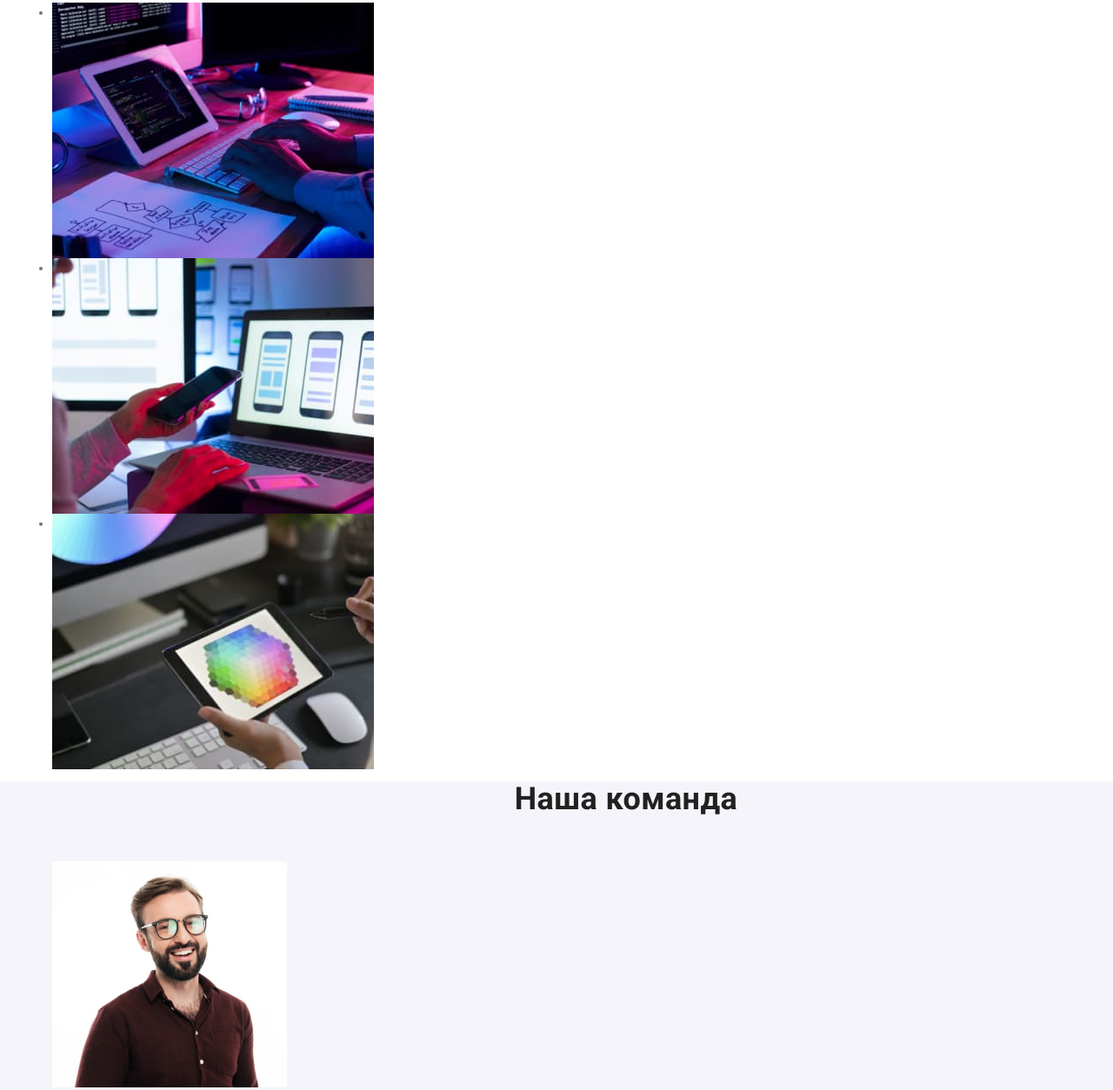
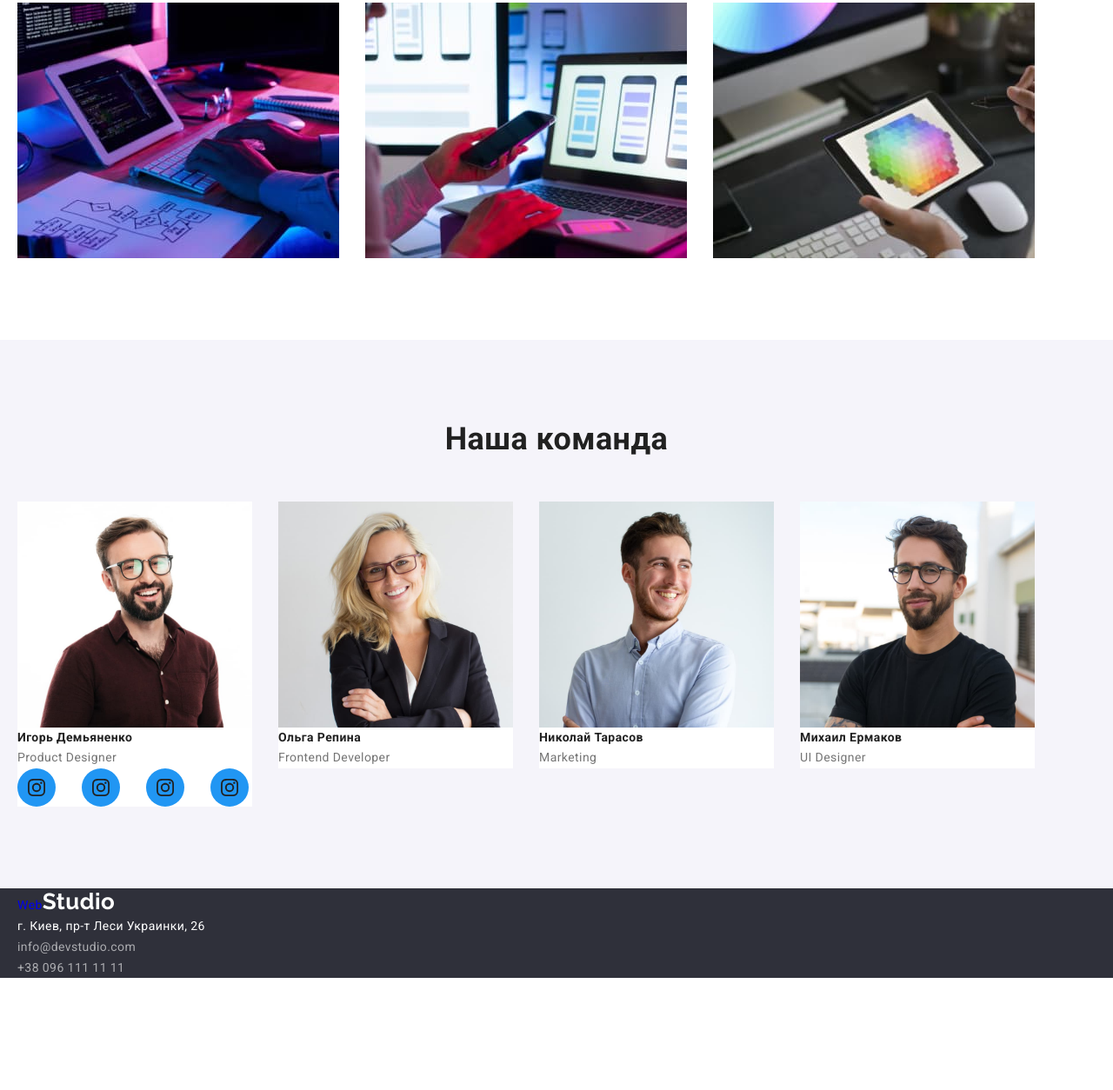
Before and after one commit to denyuneedtoknow/-HW-redo, a plain HTML site: page index.html in a window 1280 px wide. Shown: the part 1212-2466 px from the top of the page at 87% size. After the commit the page ends 2337 px from the top, so only its background shows below. Drawn offline with nearby package versions, Linux system fonts and the light colour scheme.

Commit message:
Дичь какая-то

```diff
--- a/css/styles.css
+++ b/css/styles.css
@@ -7,7 +7,7 @@
   --accent-color: #2196f3;
   --background-color-main: #e5e5e5;
   --background-color-secondary: #f5f4fa;
-  --greed-item: 4;
+  --grid-item: 4;
 }
 
 body {
@@ -20,11 +20,12 @@ body {
   color: var(--common-text-color);
 }
 
-ul.list {
+.list {
   list-style-type: none;
   margin: 0px;
   padding: 0px;
 }
+
 h1,
 h2,
 h3,
@@ -64,7 +65,7 @@ img {
 .grid-item {
   margin-left: 30px;
   margin-top: 30px;
-  flex-basis: calc(100%- (30px * var(--greed-item)) / var(--greed-item));
+  flex-basis: calc(100%- (30px * var(--grid-item)) / var(--grid-item));
 }
 
 /* header styles */
@@ -229,9 +230,7 @@ header {
   margin-top: 0;
   margin-bottom: 10px;
 }
-.advantages-list {
-  display: flex;
-}
+
 .advantages-list-card {
   display: block;
   width: 270px;
@@ -251,27 +250,34 @@ header {
   content: '';
   background-image: url(../images/antenna_1.svg);
   background-size: 70px;
+  margin-bottom: 30px;
 }
 .icon-clock::before {
   content: '';
   background-image: url(../images/clock_1.svg);
   background-size: 70px;
+  margin-bottom: 30px;
 }
 .icon-diagram::before {
   content: '';
   background-image: url(../images/diagram_1.svg);
   background-size: 70px;
+  margin-bottom: 30px;
 }
 .icon-astronaut::before {
   content: '';
   background-image: url(../images/astronaut_1.svg);
   background-size: 70px;
+  margin-bottom: 30px;
 }
 .advantages-paragraph {
   display: block;
 }
 /* Work section styles*/
-
+.work-section-items {
+  --grid-item: 3;
+  margin-bottom: 94px;
+}
 .work-section-header,
 .team-section-header {
   font-weight: 700;
@@ -286,12 +292,31 @@ header {
 
 .team-section {
   background-color: var(--background-color-secondary);
+  padding-top: 94px;
 }
-
+.team-section-items {
+  --grid-item: 4;
+  margin-bottom: 94px;
+}
+.team-list-card {
+  background-color: var(--important-color);
+}
 .teammates-names {
   color: var(--important-text-color);
   margin-top: 0px;
   margin-bottom: 0px;
+}
+.social-icons-link {
+  display: flex;
+  width: 44px;
+  height: 44px;
+  align-items: center;
+  justify-content: center;
+  background-color: var(--accent-color);
+  border-radius: 50%;
+}
+.social-icon {
+  fill: var(--important-text-color);
 }
 /* Portfolio page styles */
 
--- a/index.html
+++ b/index.html
@@ -89,49 +89,79 @@
 
         <section class="work-section container">
             <h2 class="work-section-header">Чем мы занимаемся </h2>
-            <ul>
-                <li><img src="./images/box_1.jpg" alt="Програмист работает на пк" width=370></li>
-                <li><img src="./images/box_2.jpg" alt="веб-дизайнеры разрабатывают интерфейс приложения на смартфон, " width=370></li>
-                <li><img src="./images/box_3.jpg" alt="дизайнер работает над цветовыми решениями на планшете " width=370></li>
+            <ul class="list grid work-section-list">
+                <li class="grid-item work-section-items"><img src="./images/box_1.jpg" alt="Програмист работает на пк" width=370></li>
+                <li class="grid-item work-section-items"><img src="./images/box_2.jpg" alt="веб-дизайнеры разрабатывают интерфейс приложения на смартфон, " width=370></li>
+                <li class="grid-item work-section-items"><img src="./images/box_3.jpg" alt="дизайнер работает над цветовыми решениями на планшете " width=370></li>
             </ul>
         </section>
 
         <!-- Team -->
 
-        <section class="team-section container">
+        <section class="team-section">
             <h2 class="team-section-header">Наша команда</h2>
-            <ul>
-                <li>
-                    <img src="./images/team1.jpg" alt="Фото Продукт-дизайнера" Width=270>
+            <div class="container">
+            <ul class="grid list team-section-list">
+                <li class="grid-item team-section-items">
+                    <div class="team-list-card"><img src="./images/team1.jpg" alt="Фото Продукт-дизайнера" Width=270>
 
                         <h4 class="teammates-names">Игорь Демьяненко</h4>
                         <p class="teammates-position">Product Designer</p>
-
+                        <ul class="list grid social-icons-list">
+                            <li class="grid-item social-icons-set">
+                            <a href="" class="social-icons-link" >
+                                <svg class="social-icon" width=20 height=20>
+                                    <use href="..\images\icons.svg#instagram"></use>
+                                </svg>
+                            </a>
+                        </li>
+                            <li class="grid-item social-icons-set">
+                            <a href="" class="social-icons-link" >
+                                <svg class="social-icon" width=20 height=20>
+                                    <use href="..\images\icons.svg#instagram"></use>
+                                </svg>
+                            </a>
+                        </li>
+                            <li class="grid-item social-icons-set">
+                            <a href="" class="social-icons-link" >
+                                <svg class="social-icon" width=20 height=20>
+                                    <use href="..\images\icons.svg#instagram"></use>
+                                </svg>
+                            </a>
+                        </li>
+                            <li class="grid-item social-icons-set">
+                            <a href="" class="social-icons-link" >
+                                <svg class="social-icon" width=20 height=20>
+                                    <use href="..\images\icons.svg#instagram"></use>
+                                </svg>
+                            </a>
+                        </li>
+                    </div>
 
                 </li>
-                <li>
-                    <img src="./images/team2.jpg" alt="фото фронтэнд-разработчика" Width=270>
+                <li class="grid-item team-section-items">
+                    <div class="team-list-card"><img src="./images/team2.jpg" alt="фото фронтэнд-разработчика" Width=270>
 
                         <h4 class="teammates-names">Ольга Репина</h4>
                         <p class="teammates-position">Frontend Developer</p>
-
+                    </div>
 
                 </li>
-                <li>
-                    <img src="./images/team3.jpg" alt="Фото специалиста по маркетингу" Width=270>
+                <li class="grid-item team-section-items">
+                    <div class="team-list-card"><img src="./images/team3.jpg" alt="Фото специалиста по маркетингу" Width=270>
 
                         <h4 class="teammates-names">Николай Тарасов</h4>
                         <p class="teammates-position">Marketing</p>
-
+                    </div>
                 </li>
-                <li>
-                    <img src="./images/team4.jpg" alt="Фото дизайнера интерфейса" Width=270>
+                <li class="grid-item team-section-items">
+                    <div class="team-list-card"><img src="./images/team4.jpg" alt="Фото дизайнера интерфейса" Width=270>
 
                         <h4 class="teammates-names">Михаил Ермаков</h4>
                         <p class="teammates-position">UI Designer</p>
-
+                    </div>
                 </li>
-            </ul>
+            </ul></div>
         </section>
 
 
```
Lines whose indentation alone changed are shown as unchanged.
